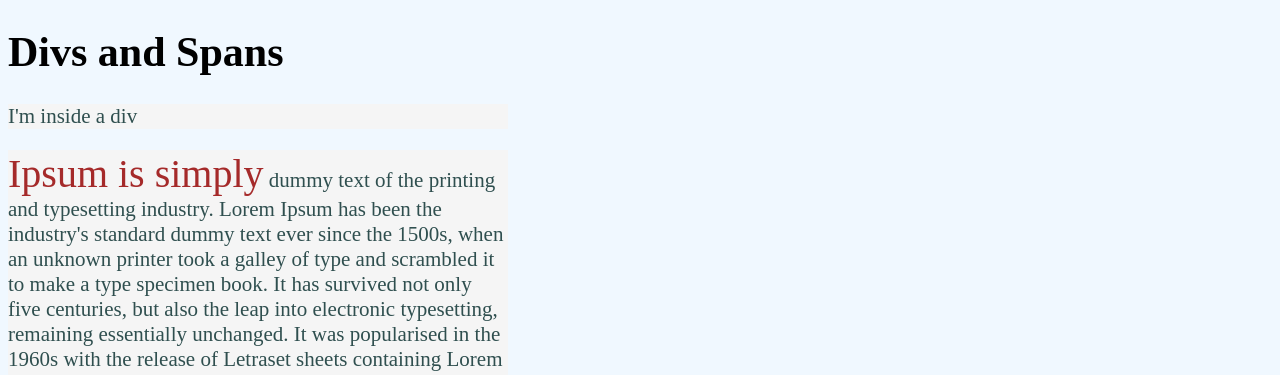
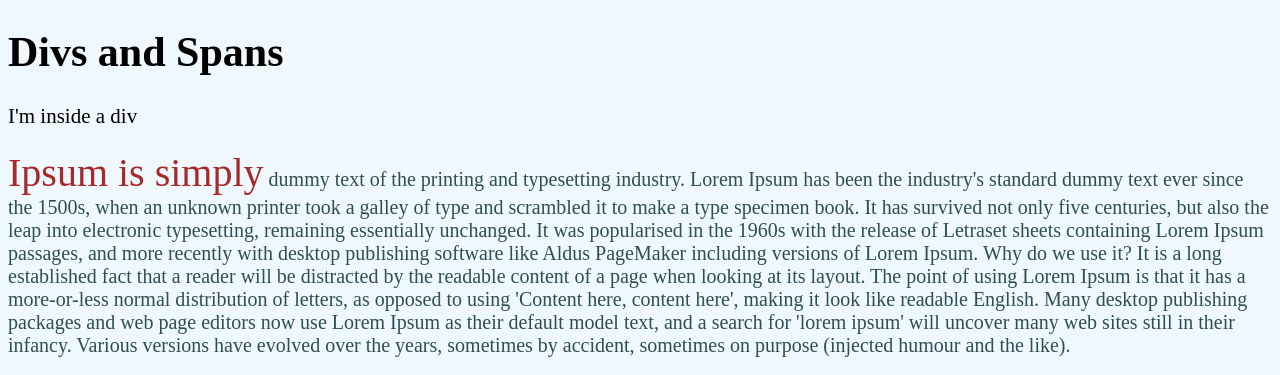
Before and after one commit to AdamH1389/MyFirstWesbite, a plain HTML site: page divspans.html in a window 1280 px wide. Shown: the top 375 px of the page. Drawn offline with Linux system fonts and the light colour scheme.

Commit message:
Learned class and ID

```diff
--- a/css/style.css
+++ b/css/style.css
@@ -10,11 +10,24 @@ p {
 color:darkslategray
 }
 
-div
-{
-background-color:whitesmoke;
-width:500px;
+.main-body{
+font-size: 20px;
+
+
 }
+
+.top-section {
+
+
+}
+
+.bottom-section {
+
+
+
+}
+
+
 span{
 
 color: brown;
--- a/divspans.html
+++ b/divspans.html
@@ -11,13 +11,13 @@
 
             <h1>Divs and Spans</h1>
 
-            <div>
-                <p>I'm inside a div</p>
+            <div class="top-section">
+                I'm inside a div
 
             </div>
 
-            <div>
-                <p> <span> Ipsum is simply</span> dummy text of the printing and typesetting industry. Lorem Ipsum has been the industry's standard dummy text ever since the 1500s, when an unknown printer took a galley of type and scrambled it to make a type specimen book. It has survived not only five centuries, but also the leap into electronic typesetting, remaining essentially unchanged. It was popularised in the 1960s with the release of Letraset sheets containing Lorem Ipsum passages, and more recently with desktop publishing software like Aldus PageMaker including versions of Lorem Ipsum.
+            <div class="bottom-section">
+                <p class="main-body"> <span> Ipsum is simply</span> dummy text of the printing and typesetting industry. Lorem Ipsum has been the industry's standard dummy text ever since the 1500s, when an unknown printer took a galley of type and scrambled it to make a type specimen book. It has survived not only five centuries, but also the leap into electronic typesetting, remaining essentially unchanged. It was popularised in the 1960s with the release of Letraset sheets containing Lorem Ipsum passages, and more recently with desktop publishing software like Aldus PageMaker including versions of Lorem Ipsum.
                     Why do we use it?
 
                     It is a long established fact that a reader will be distracted by the readable content of a page when looking at its layout. The point of using Lorem Ipsum is that it has a more-or-less normal distribution of letters, as opposed to using 'Content here, content here', making it look like readable English. Many desktop publishing packages and web page editors now use Lorem Ipsum as their default model text, and a search for 'lorem ipsum' will uncover many web sites still in their infancy. Various versions have evolved over the years, sometimes by accident, sometimes on purpose (injected humour and the like).
```
